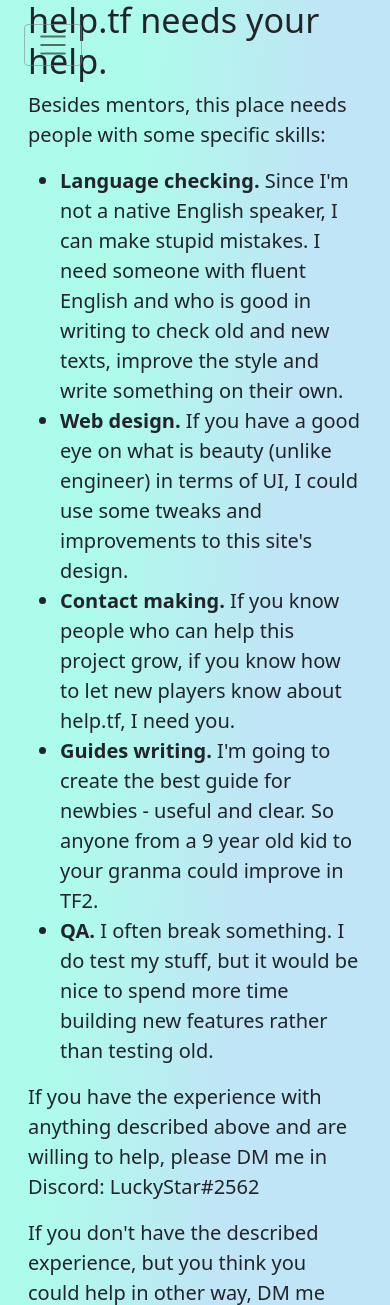
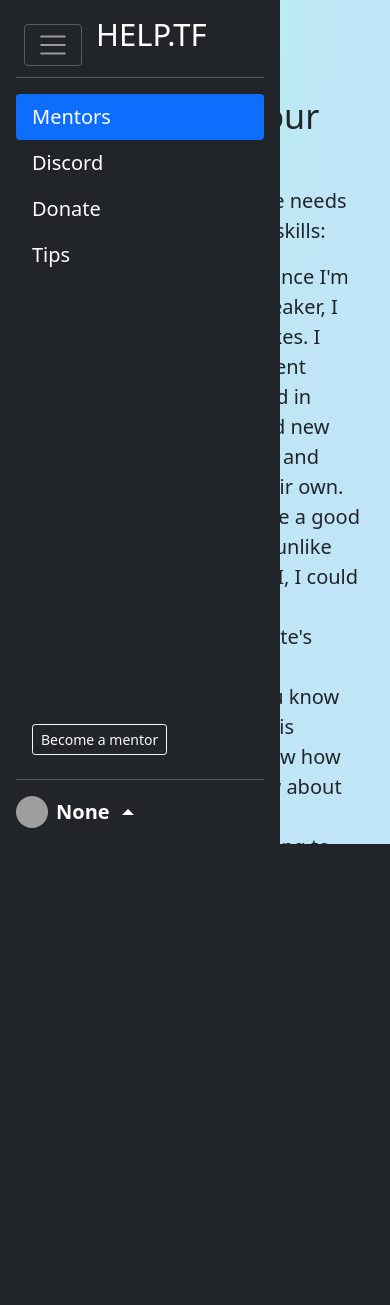
Before and after one commit to LuckyStarTF2/help.tf, a Flask app: page /join-the-team in a window 390 px wide. Shown: the top 1305 px of the page. After the commit the page ends 844 px from the top, so only its background shows below. Run offline with Flask 2, Linux system fonts and the light colour scheme; a user stored in the database is signed in; grey boxes are pictures that could not be loaded.

Commit message:
Mobile feng shui

```diff
--- a/app/templates/base.html
+++ b/app/templates/base.html
@@ -39,6 +39,10 @@
       .dropdown-toggle:hover::after {
         color: #ffffff3d;
       }
+      .mobile-sidebar-pfp::after {
+        /* for mobile sidebar */
+        margin-left: 0.8rem !important;
+      }
       .sidebar-main-link > a {
         text-decoration: none;
       }
@@ -47,6 +51,12 @@
       }
       .sidebar .navbar-toggler {
         margin-left: 0.5rem;
+      }
+      .expand-arrow {
+          width: 1.25em;
+          line-height: 0;
+          transition: transform .35s ease;
+          transform-origin: 0.5em 50%;
       }
     </style>
     <!-- Required meta tags -->
@@ -65,6 +75,7 @@
 
     <script src="https://cdn.jsdelivr.net/npm/bootstrap@5.1.3/dist/js/bootstrap.bundle.min.js" integrity="sha384-ka7Sk0Gln4gmtz2MlQnikT1wXgYsOg+OMhuP+IlRH9sENBO0LRn5q+8nbTov4+1p" crossorigin="anonymous"></script>
 
+    <!-- Desktop navbar -->
 
       <nav class="header navbar navbar-expand-lg navbar-floating navbar-sticky navbar-{% if theme == "light" %}light{% else %}dark{% endif %} fs-5" aria-label="navbar">
         <div class="container px-5" style="max-width: none;">
@@ -114,10 +125,12 @@
         </div>
       </nav>
 
+      <!-- Mobile navbar -->
+
           <button class="mt-4 ms-4 d-lg-none navbar-{% if theme == "light" %}light{% else %}dark{% endif %} navbar-toggler position-absolute" type="button" data-bs-toggle="collapse" data-bs-target="#navbar-toggl" aria-controls="navbar-toggl" aria-expanded="false" aria-label="Toggle navigation">
             <span class="navbar-toggler-icon"></span>
           </button>
-      <nav class="d-lg-none header navbar pt-0 navbar-expand-lg position-fixed sidebar collapse navbar-collapse collapse-horizontal navbar-floating navbar-sticky navbar-{% if theme == "light" %}light{% else %}dark{% endif %} fs-5" aria-label="navbar" id="navbar-toggl">
+      <nav class="d-lg-none header navbar pt-0 navbar-expand-lg position-fixed sidebar collapse show navbar-collapse collapse-horizontal navbar-floating navbar-sticky navbar-{% if theme == "light" %}light{% else %}dark{% endif %} fs-5" aria-label="navbar" id="navbar-toggl">
 
         <div class="d-flex flex-column flex-shrink-0 min-vh-100 p-3 text-white bg-dark sidebar-dark" style="width: 280px; height: 100%;">
             <button class="mt-2 d-lg-none navbar-dark navbar-toggler position-absolute" type="button" data-bs-toggle="collapse" data-bs-target="#navbar-toggl" aria-controls="navbar-toggl" aria-expanded="false" aria-label="Toggle navigation">
@@ -138,31 +151,41 @@
             </li>
             <li>
               <a href="#" class="nav-link text-white disabled">
-                <svg class="bi me-2" width="16" height="16"><use xlink:href="#table"></use></svg>
                 Donate
               </a>
             </li>
-            <li>
-              <a href="#" class="nav-link text-white">
-                <svg class="bi me-2" width="16" height="16"><use xlink:href="#grid"></use></svg>
+            <li class="mb-1">
+              <button class="collapsed nav-link text-white" data-bs-toggle="collapse" data-bs-target="#knowledge-base" aria-expanded="false">
                 Tips
-              </a>
+              </button>
+              <div class="collapse" id="knowledge-base">
+                <ul class="btn-toggle-nav list-unstyled fw-normal pb-1 small">
+                  <li><a href="#" class="text-white nav-link ms-2 rounded">Basics</a></li>
+                  <li><a href="#" class="text-white nav-link ms-2 rounded">Class-specific</a></li>
+                  <li><a href="#" class="text-white nav-link ms-2 rounded">Hats, weapons and trading</a></li>
+                </ul>
+              </div>
             </li>
           </ul>
+            {% if not current_user.is_mentor or current_user.is_mentor == 0 %}
+              <a class="nav-link" href="{{ url_for('become_a_mentor') }}" style="padding-top: 6px;"><button class="btn btn-outline-light btn-sm me-2" type="button">Become a mentor</button></a>
+            {% endif %}
           <hr>
-          <div class="dropdown">
-            <a href="#" class="d-flex align-items-center text-white text-decoration-none dropdown-toggle" id="dropdownUser1" data-bs-toggle="dropdown" aria-expanded="false">
-              <img src="https://github.com/mdo.png" alt="" width="32" height="32" class="rounded-circle me-2">
-              <strong>mdo</strong>
+          {% if current_user.is_authenticated %}
+          <div class="dropup">
+            <a href="#" class="d-flex align-items-center text-white text-decoration-none dropdown-toggle mobile-sidebar-pfp" id="dropdownUser1" data-bs-toggle="dropdown" aria-expanded="false">
+              <img src="{{ current_user.avatar64 }}" alt="" width="32" height="32" class="rounded-circle me-2">
+              <strong>{{ current_user.nickname }}</strong>
             </a>
-            <ul class="dropdown-menu dropdown-menu-dark text-small shadow" aria-labelledby="dropdownUser1">
-              <li><a class="dropdown-item" href="#">New project...</a></li>
-              <li><a class="dropdown-item" href="#">Settings</a></li>
-              <li><a class="dropdown-item" href="#">Profile</a></li>
+            <ul class="dropdown-menu dropdown-menu-dark text-small shadow" data-popper-placement="top-start" aria-labelledby="dropdownUser1">
+              <li><a class="dropdown-item" href="{{ url_for('u', steamid=current_user.steamid) }}">My Profile</a></li>
               <li><hr class="dropdown-divider"></li>
-              <li><a class="dropdown-item" href="#">Sign out</a></li>
+              <li><a class="dropdown-item" href="{{ url_for('logout') }}">Logout</a></li>
             </ul>
           </div>
+          {% else %}
+          <strong><a href="{{ url_for('auth') }}" class="text-white nav-link">Sign In</a></strong>
+          {% endif %}
         </div>
       </nav>
 
--- a/app/templates/contact.html
+++ b/app/templates/contact.html
@@ -13,8 +13,8 @@
         background-image: linear-gradient( 95.2deg,  rgba(173,252,234,1) 26.8%, rgba(192,229,246,1) 64% );
       }
     </style>
-      <main class="page-wrapper align-items-center min-vh-100 d-flex">
-          <div class="row px-2 mx-2 px-md-5 mx-md-5">
+      <main class="page-wrapper align-items-center min-vh-100 d-flex pt-5">
+          <div class="pt-5 row px-2 mx-2 px-md-5 mx-md-5">
             <div class="col">
                 <h1 class="display-4">help.tf needs your help.</h1>
                 <p class="fs-5">Besides mentors, this place needs people with some specific skills: </p>
--- a/app/templates/main_page.html
+++ b/app/templates/main_page.html
@@ -119,7 +119,7 @@
         <div class="container-fluid pt-4 pb-5 py-lg-5 px-3">
           <div class="row align-items-center py-3">
             <div class="col-xl-6 col-lg-5 d-flex justify-content-end ps-5">
-              <div class="pt-2 mx-auto mb-5 mb-lg-0 ms-lg-0 me-xl-7 text-center text-lg-start">
+              <div class="pt-5 pt-sm-2 mx-auto mb-5 mb-lg-0 ms-lg-0 me-xl-7 text-center text-lg-start">
 
                 <h1 class="display-4 text-light pb-2">New to <strong>TF2?</strong></h1>
                 <p class="h4 fw-light text-light opacity-70 line-height-base">Have more questions than answers? The friendly community of experienced players is here to help!</p>
@@ -155,7 +155,7 @@
 
       <section style="background-color: #f7f7fc;" id="more">
         <div class="container card-grid py-5">
-          <h1 class="mb-5">What do you want to learn?</h1>
+          <h1 class="mb-4">What do you want to learn?</h1>
           <div class="row">
             <div class="col-lg-6 mb-4">
               <div class="card card-overlay-bottom card-grid-lg card-bg-scale card-b">
```
